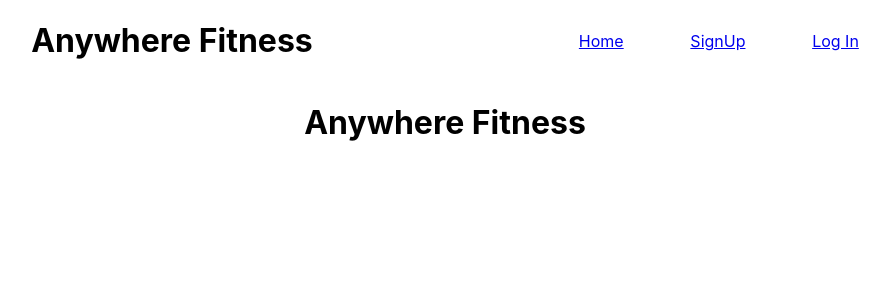
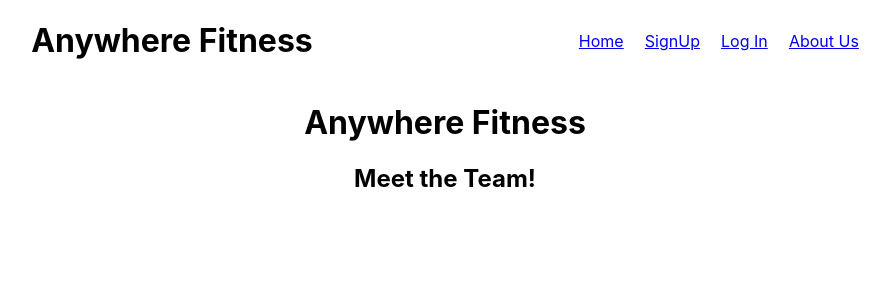
Before and after one commit to jenkrame21/front-end-1, a React (Create React App) app in the folder anywhere-fitness-tt39/: page /about in a window 1280 px wide. Shown: the top 300 px of the page, without its empty margins (195-1085 px from the left). Built offline with nearby package versions, Linux system fonts and the light colour scheme.

Commit message:
added some basic routing skeleton, also an About Us page to be filled

```diff
--- a/anywhere-fitness-tt39/src/App.js
+++ b/anywhere-fitness-tt39/src/App.js
@@ -2,6 +2,7 @@ import React, { useState } from 'react';
 import { Route, Link, Switch, useHistory } from 'react-router-dom';
 import PrivateRoute from './components/PrivateRoute';
 import NavBar from './components/NavBar';
+import AboutUs from './components/AboutUs';
 import './App.css';
 
 
@@ -21,7 +22,10 @@ function App() {
       <NavBar loggedIn={loggedIn} logout={logout}/>
       <h1>Anywhere Fitness</h1>
 
-    <Route />
+      <Route path='/login'/>
+      <Route path= '/signup' />
+      <Route path='/about' component={AboutUs}/>
+
 
     </div>
   );
--- /dev/null
+++ b/anywhere-fitness-tt39/src/components/AboutUs.js
@@ -0,0 +1,11 @@
+import React from 'react';
+
+const AboutUs = () => {
+  return (
+    <div>
+      <h2>Meet the Team!</h2>
+    </div>
+  )
+}
+
+export default AboutUs;
--- a/anywhere-fitness-tt39/src/components/NavBar.js
+++ b/anywhere-fitness-tt39/src/components/NavBar.js
@@ -44,6 +44,9 @@ const NavBar = ({ loggedIn, logout }) => {
             <li>Log Out</li>
             </Link>
           }
+          <Link to='/about'>
+            <li>About Us</li>
+          </Link>
 
         </ul>
       </nav>
```
Also changed, not shown: 1 other file (tests, documents, lock files or other folders).
